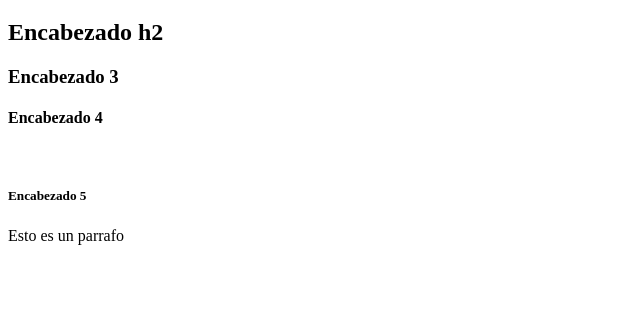
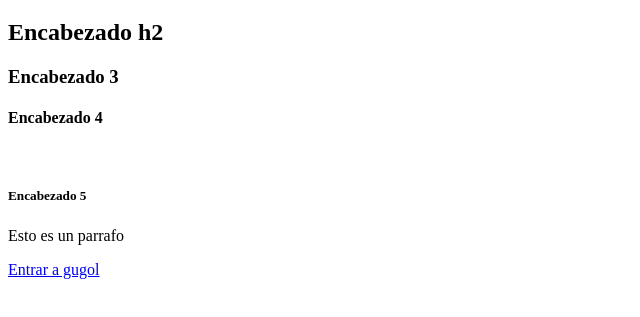
Before and after one commit to MussgoKing/Introduccion_web, a plain HTML site: page index.html in a window 1280 px wide. Shown: the part 61-378 px from the top of the page, without its empty margins (0-640 px from the left). Drawn offline with Linux system fonts and the light colour scheme.

Commit message:
Link <a>

```diff
--- a/index.html
+++ b/index.html
@@ -14,5 +14,7 @@
     <h5>Encabezado 5</h5>
     <p>Esto es un parrafo</p>
 
+    <a href="http://www.google.com">Entrar a gugol</a>
+
 </body>
 </html>
```
